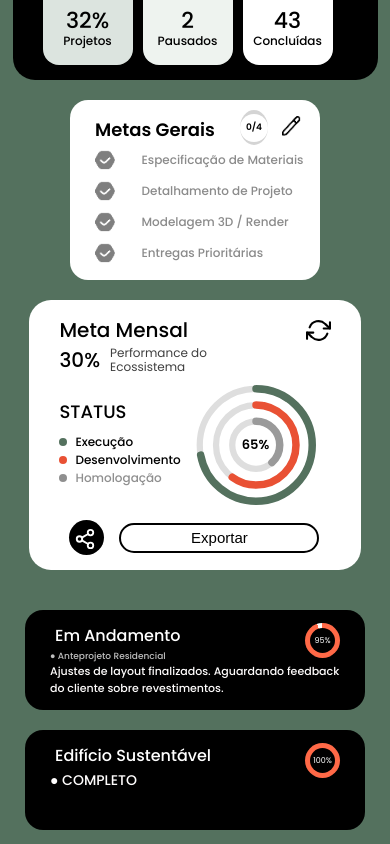
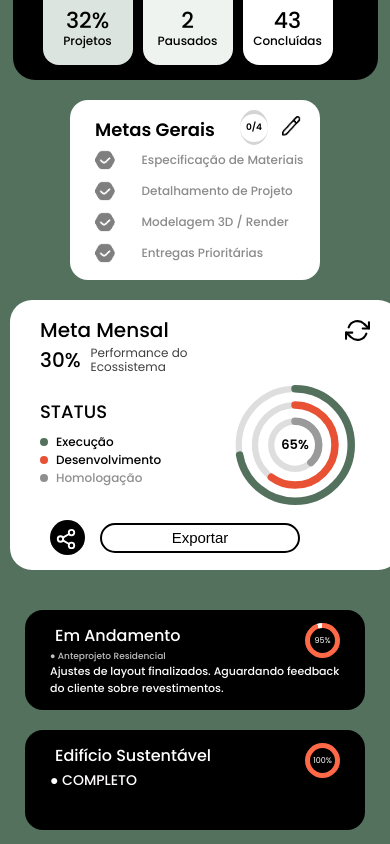
Before and after one commit to KROOQOFC/Front-End-KROOQ, a React (Vite) app in the folder krooq/: page /CentralProfissional in a window 390 px wide. Shown: the part 615-1459 px from the top of the page. Built offline with nearby package versions, Linux system fonts and the light colour scheme; no server answers.

Commit message:
ajustes de responsividade geral

```diff
--- a/krooq/src/components/MetaMensal/MetaMensal.css
+++ b/krooq/src/components/MetaMensal/MetaMensal.css
@@ -170,7 +170,7 @@
 
 @media (max-width: 768px){
 .ContainerMetaMensal {
-width: 100%;
+width: 390px;
 }
 
 }
--- a/krooq/src/components/NavContatoClientes/NavContatoClientes.css
+++ b/krooq/src/components/NavContatoClientes/NavContatoClientes.css
@@ -113,7 +113,7 @@
 @media (max-width: 768px) {
   .NavContatoClientes {
     width: 100%;
-    height: auto;
+    height: 570px;
     min-height: auto;
     padding: 18px;
     border-radius: 8px;
--- a/krooq/src/components/PainelChatProfissional/PainelChatProfissional.css
+++ b/krooq/src/components/PainelChatProfissional/PainelChatProfissional.css
@@ -234,7 +234,7 @@
 @media (max-width: 768px) {
   .PainelChatProfissional {
     width: 100%;
-    height: 100%;
+    height: 630px;
     border-radius: 8px;
   }
 
```
